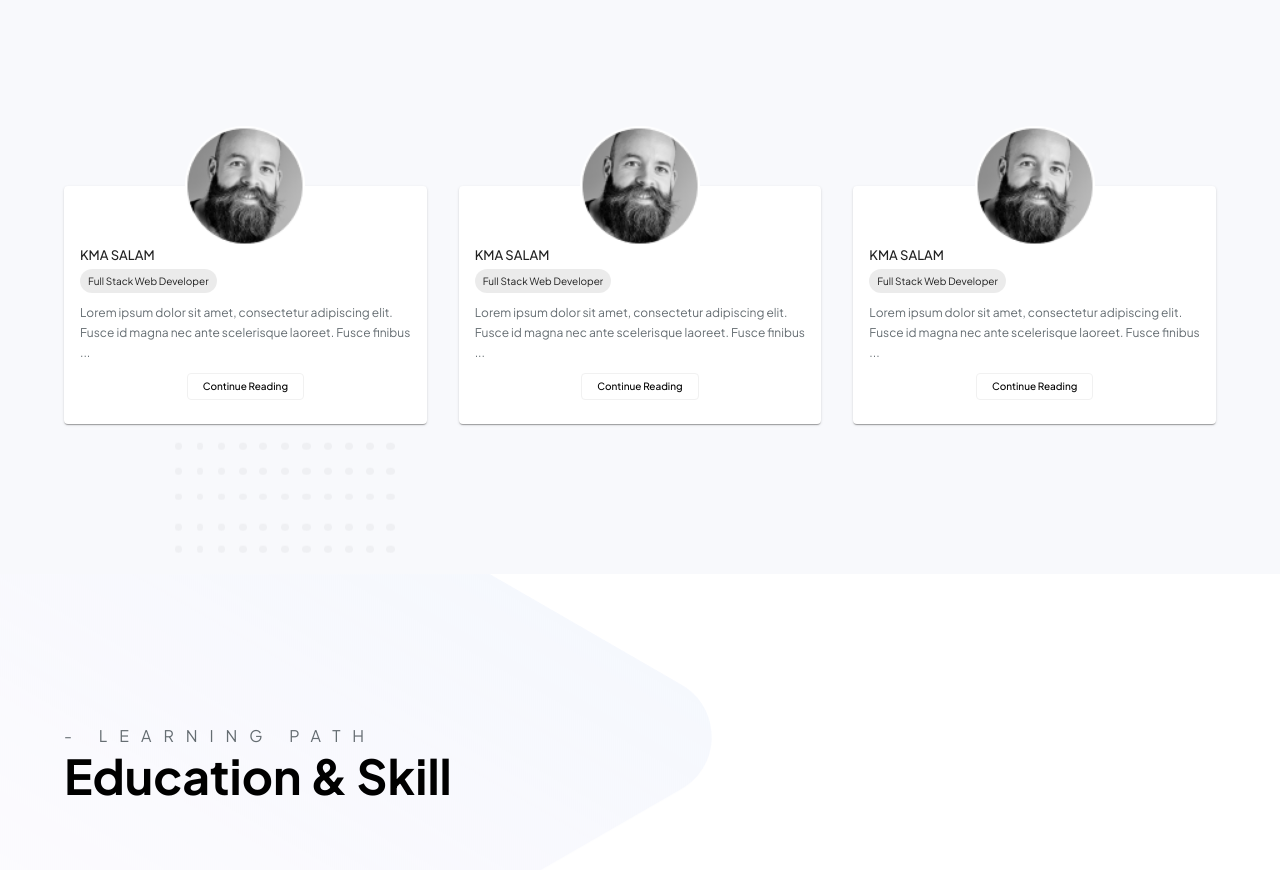
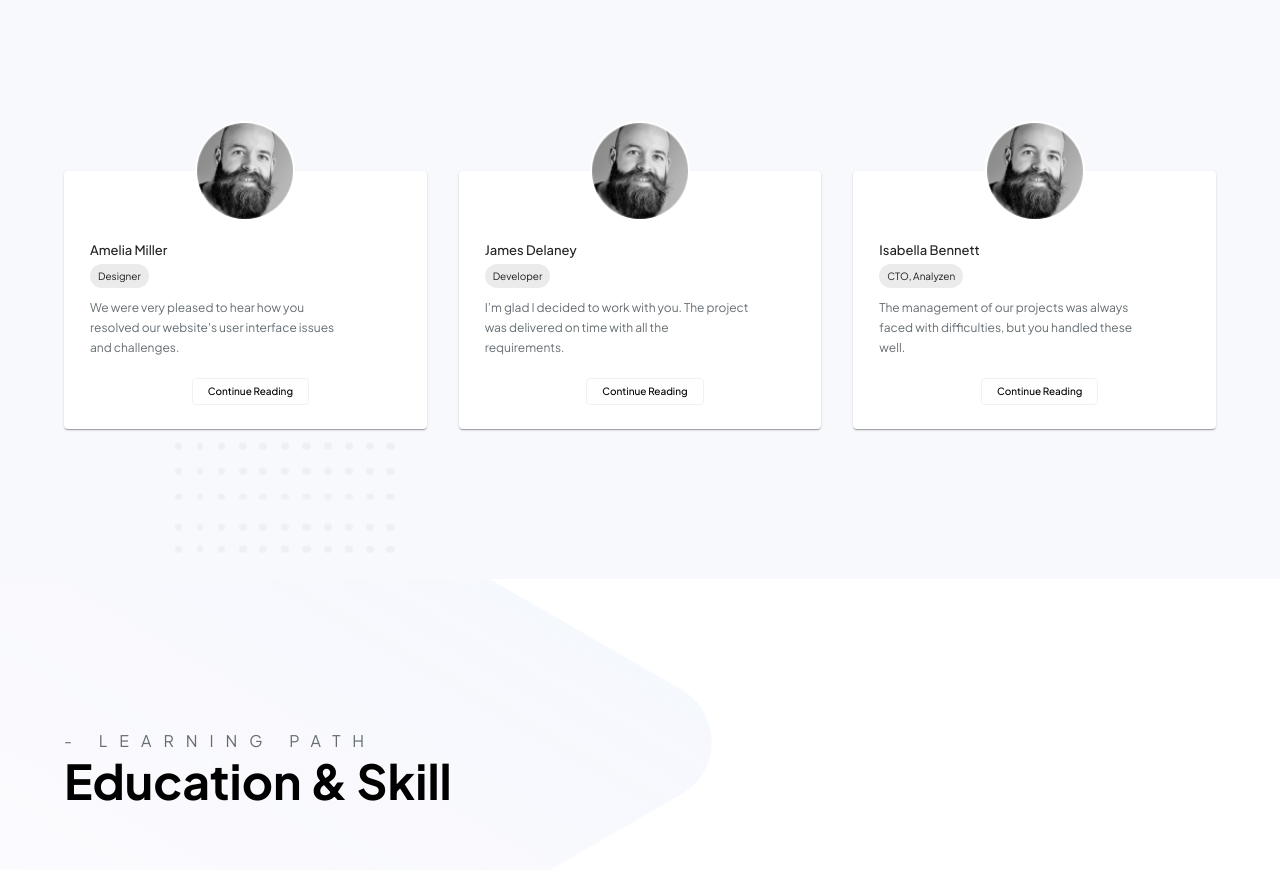
Before and after one commit to hasibulmahi/personal-portfolio, a Next.js app: page / in a window 1280 px wide. Shown: the part 2335-3205 px from the top of the page. Built offline with nearby package versions, Linux system fonts and the light colour scheme.

Commit message:
updated testimonial

```diff
--- a/components/testimonials/testimonial-seeds.js
+++ b/components/testimonials/testimonial-seeds.js
@@ -1,26 +1,26 @@
 export const ClientReview = [
   {
     image: "/person-1.png",
-    title: "KMA SALAM",
+    title: "Amelia Miller",
     description:
-      "Lorem ipsum dolor sit amet, consectetur adipiscing elit. Fusce id magna nec ante scelerisque laoreet. Fusce finibus ...",
-    tags: "Full Stack Web Developer",
+      "We were very pleased to hear how you resolved our website's user interface issues and challenges.",
+    tags: "Designer",
     btn: "Continue Reading",
   },
   {
     image: "/person-1.png",
-    title: "KMA SALAM",
+    title: "James Delaney",
     description:
-      "Lorem ipsum dolor sit amet, consectetur adipiscing elit. Fusce id magna nec ante scelerisque laoreet. Fusce finibus ...",
-    tags: "Full Stack Web Developer",
+      "I’m glad I decided to work with you. The project was delivered on time with all the requirements.",
+    tags: "Developer",
     btn: "Continue Reading",
   },
   {
     image: "/person-1.png",
-    title: "KMA SALAM",
+    title: "Isabella Bennett",
     description:
-      "Lorem ipsum dolor sit amet, consectetur adipiscing elit. Fusce id magna nec ante scelerisque laoreet. Fusce finibus ...",
-    tags: "Full Stack Web Developer",
+      "The management of our projects was always faced with difficulties, but you handled these well.",
+    tags: "CTO, Analyzen",
     btn: "Continue Reading",
   },
 ];
--- a/components/testimonials/testimonial.component.js
+++ b/components/testimonials/testimonial.component.js
@@ -44,22 +44,25 @@ function Testimonial(props) {
                       justifyContent: "center",
                       position: "relative",
                       zIndex: "1",
-                      top: "60px",
+                      top: "55px",
+                      mb: "5px",
                     }}
                   >
                     <Image
                       src={item.image}
-                      height={120}
-                      width={120}
+                      height={100}
+                      width={100}
                       alt="Picture of the author"
                     />
                   </Box>
                   <Card>
-                    <CardContent>
+                    <CardContent sx={{
+                      ml: "10px"
+                    }}>
                       <Typography
                         sx={{
                           mb: "5px",
-                          pt: "45px",
+                          pt: "55px",
                         }}
                         variant="h5"
                         fontSize={13}
@@ -81,8 +84,9 @@ function Testimonial(props) {
                       </Box>
                       <Typography
                         sx={{
-                          mb: "10px",
+                          mb: "20px",
                           lineHeight: "20px",
+                          mr: "55px",
                         }}
                         fontSize={12}
                       >
```
